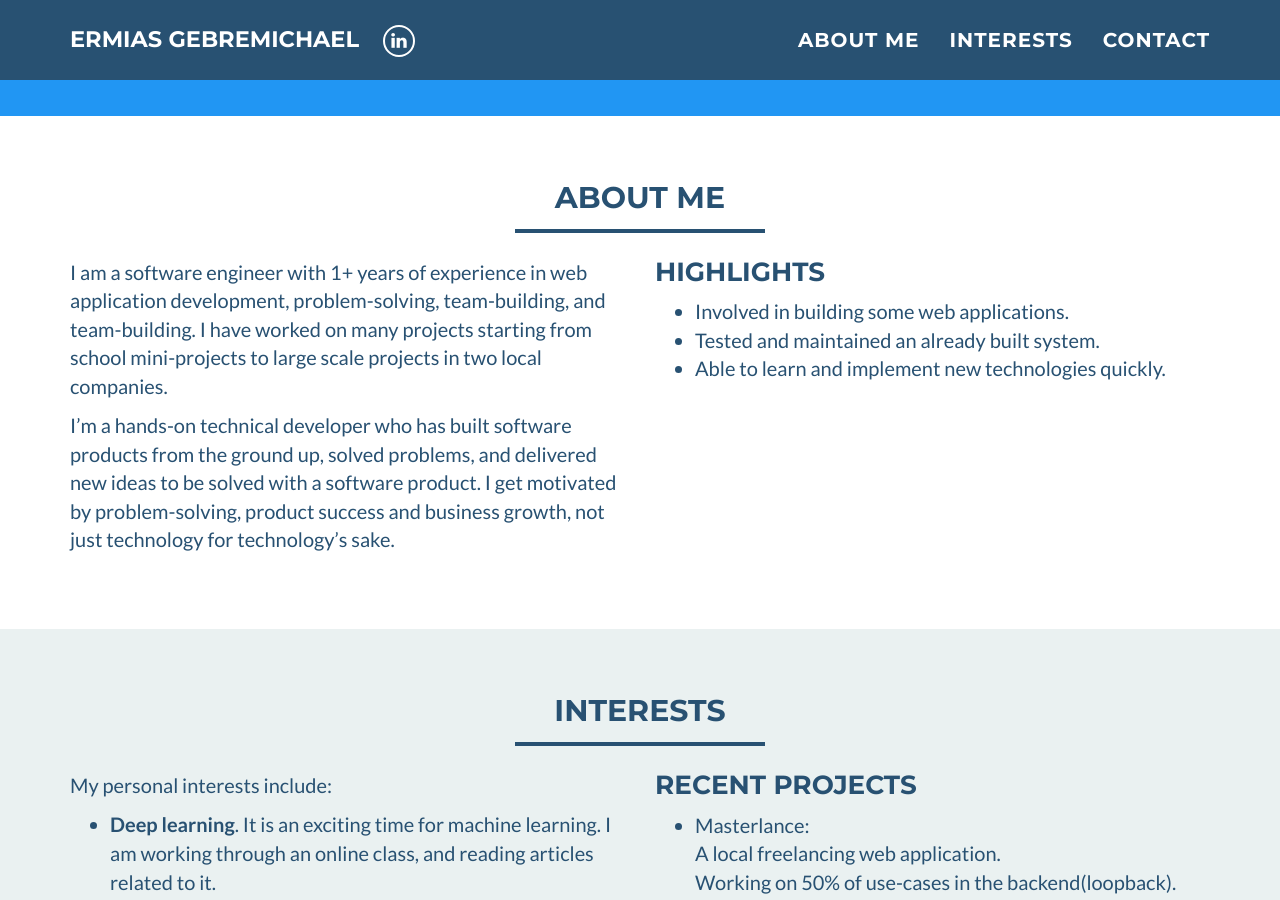
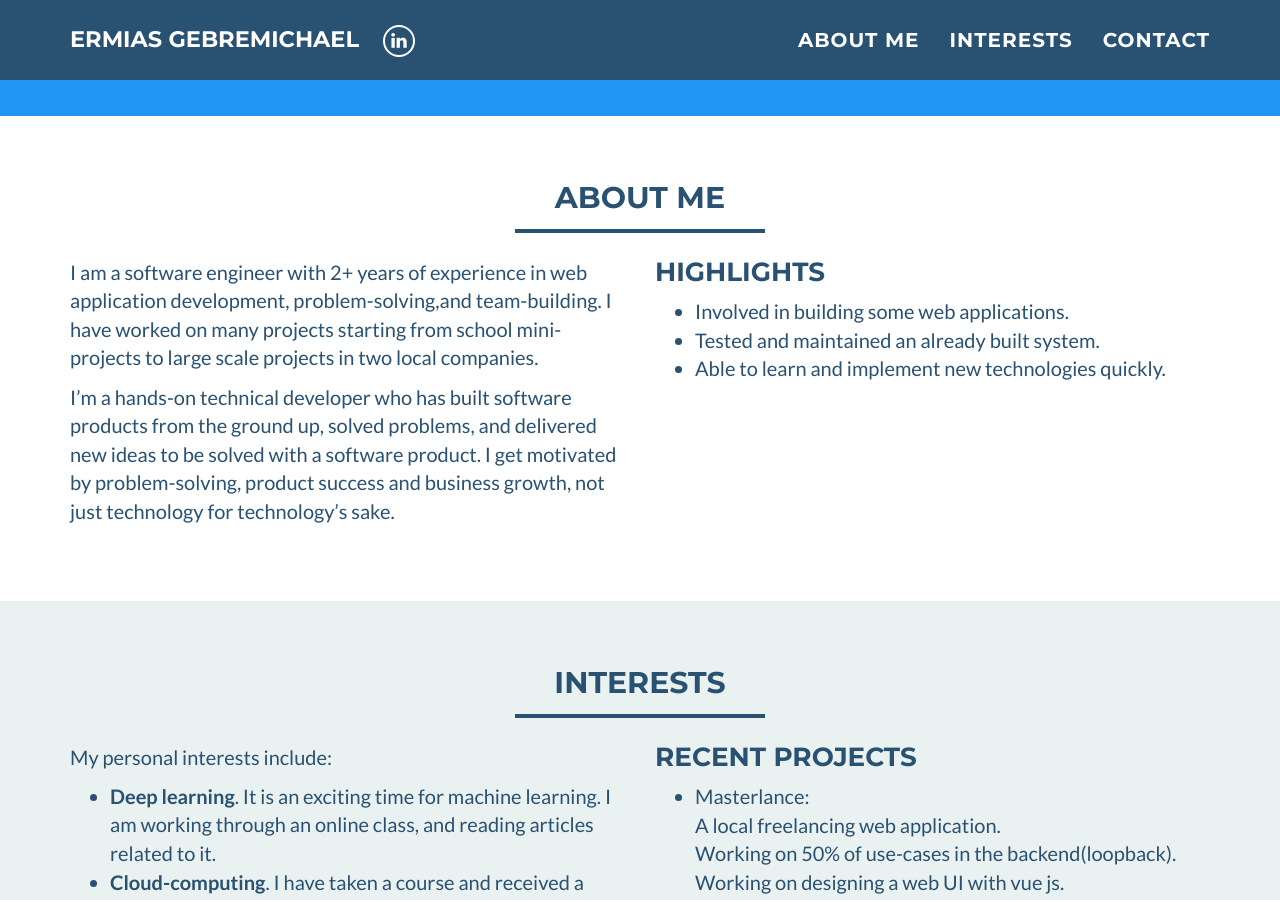
Before and after one commit to ermias111/ermias111.github.io, a Jekyll site: the page built from index.html, in a window 1280 px wide and 900 px high, scrolled down 454 px. Built offline with Jekyll 4.4.1, drawn with Linux system fonts in a browser that asks for light colours.

Commit message:
Update about_me.html

```diff
--- a/_includes/about_me.html
+++ b/_includes/about_me.html
@@ -9,9 +9,8 @@
     <div class="row">
 	    <div class="col-sm-6">
     		<p>
-          I am a software engineer with 1+ years of experience
-           in web application development, problem-solving,
-           team-building, and team-building. I have worked on many projects
+          I am a software engineer with 2+ years of experience
+           in web application development, problem-solving,and team-building. I have worked on many projects
            starting from school mini-projects to large scale projects in two local companies.
         </p>
         <p>
```
